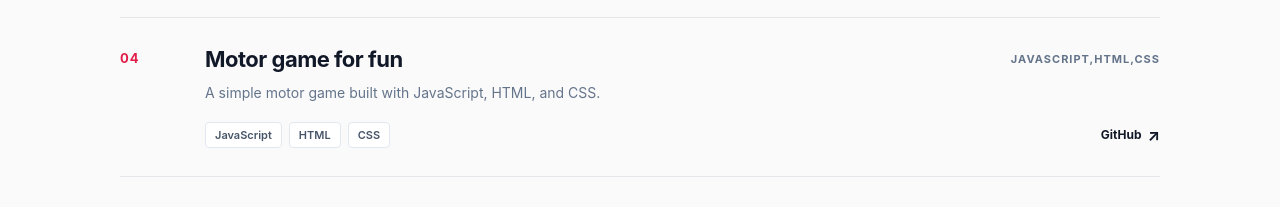
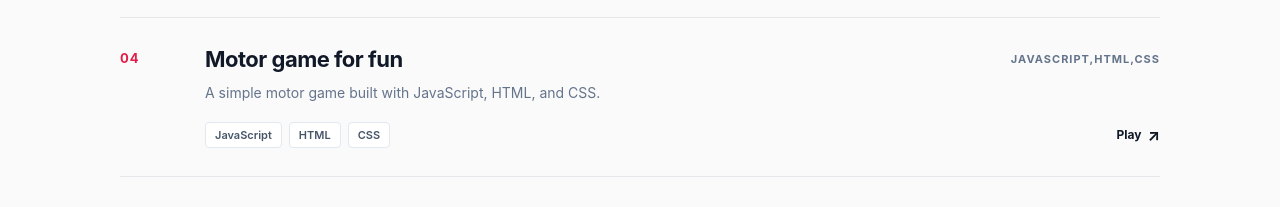
Before and after one commit to anualitheuwayo/My-Portfolio, a React (Vite) app: page / in a window 1280 px wide. Shown: the part 3560-3767 px from the top of the page. Built offline with nearby package versions, Linux system fonts and the light colour scheme.

Commit message:
Added changes

```diff
--- a/src/components/Projects.jsx
+++ b/src/components/Projects.jsx
@@ -43,7 +43,7 @@ function Projects() {
         "A simple motor game built with JavaScript, HTML, and CSS.",
       technologies: ["JavaScript", "HTML", "CSS"],
       link: "https://github.com/anualitheuwayo/Motor-game",
-      linkText: "GitHub",
+      linkText: "Play",
       link: "https://motorgame.vercel.app/",
       LinkText: "Live Demo",
     },
```
